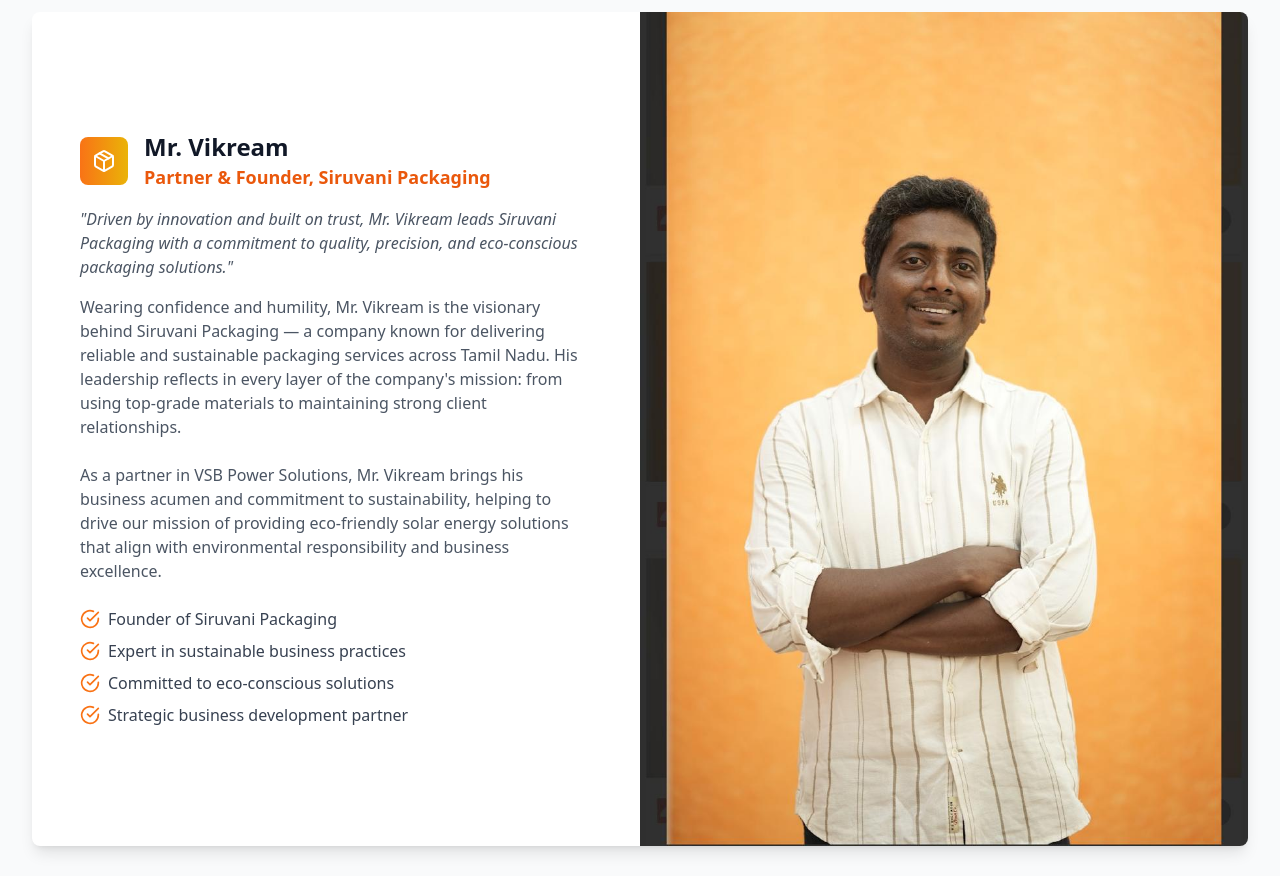
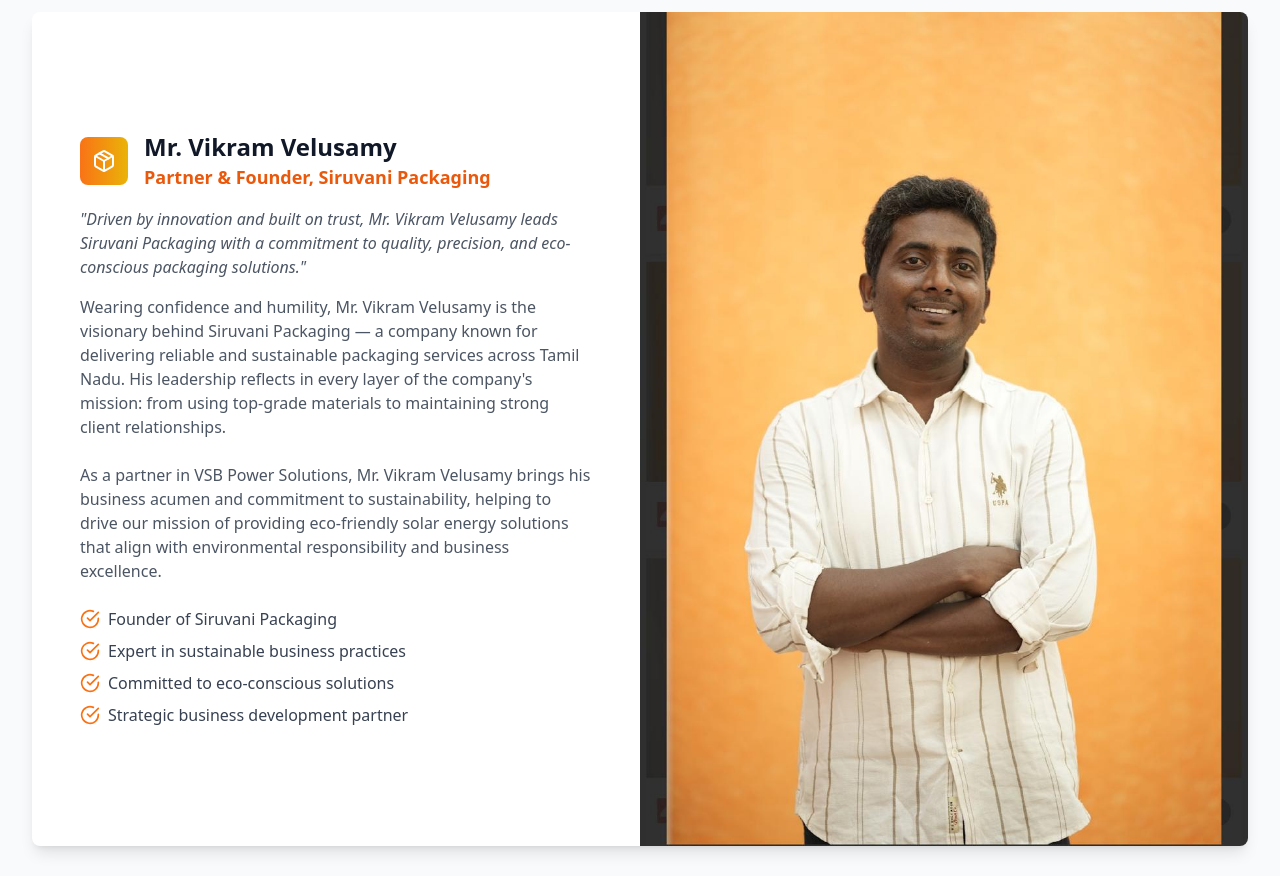
Before and after one commit to Dhamo07042006/vsbpowersolution, a React (Vite) app: page /about in a window 1280 px wide. Shown: the part 1640-2516 px from the top of the page. Built offline with nearby package versions, Linux system fonts and the light colour scheme.

Commit message:
image fixing  name issue

```diff
--- a/src/pages/About.tsx
+++ b/src/pages/About.tsx
@@ -185,25 +185,25 @@ const About: React.FC = () => {
                       <Package className="h-6 w-6 text-white" />
                     </div>
                     <div>
-                      <h3 className="text-2xl font-bold text-gray-900">Mr. Vikream</h3>
+                      <h3 className="text-2xl font-bold text-gray-900">Mr. Vikram Velusamy</h3>
                       <p className="text-lg text-orange-600 font-semibold">Partner & Founder, Siruvani Packaging</p>
                     </div>
                   </div>
 
                   <p className="text-gray-600 mb-4 italic">
-                    "Driven by innovation and built on trust, Mr. Vikream leads Siruvani Packaging with a commitment
+                    "Driven by innovation and built on trust, Mr. Vikram Velusamy leads Siruvani Packaging with a commitment
                     to quality, precision, and eco-conscious packaging solutions."
                   </p>
 
                   <p className="text-gray-600 mb-6">
-                    Wearing confidence and humility, Mr. Vikream is the visionary behind Siruvani Packaging — a company
+                    Wearing confidence and humility, Mr. Vikram Velusamy is the visionary behind Siruvani Packaging — a company
                     known for delivering reliable and sustainable packaging services across Tamil Nadu. His leadership
                     reflects in every layer of the company's mission: from using top-grade materials to maintaining
                     strong client relationships.
                   </p>
 
                   <p className="text-gray-600 mb-6">
-                    As a partner in VSB Power Solutions, Mr. Vikream brings his business acumen and commitment to
+                    As a partner in VSB Power Solutions, Mr. Vikram Velusamy brings his business acumen and commitment to
                     sustainability, helping to drive our mission of providing eco-friendly solar energy solutions
                     that align with environmental responsibility and business excellence.
                   </p>
```
